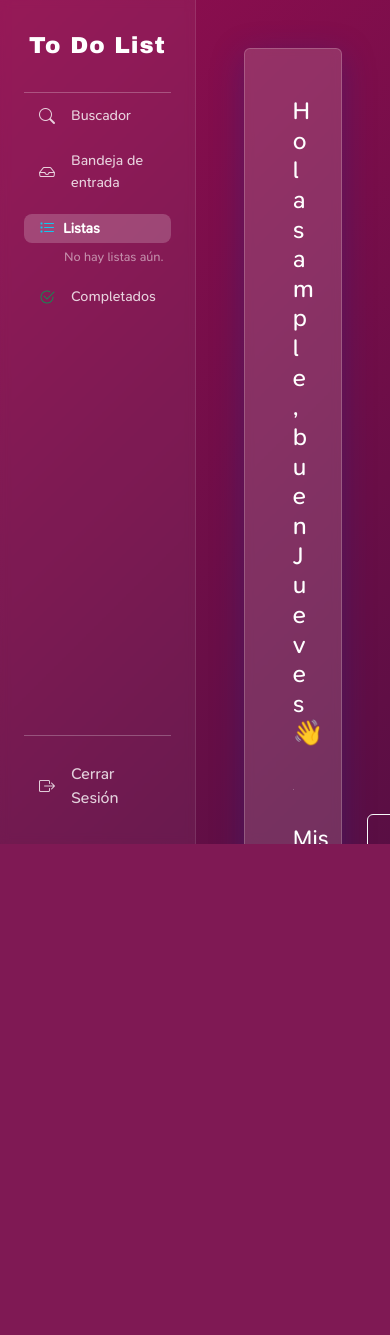
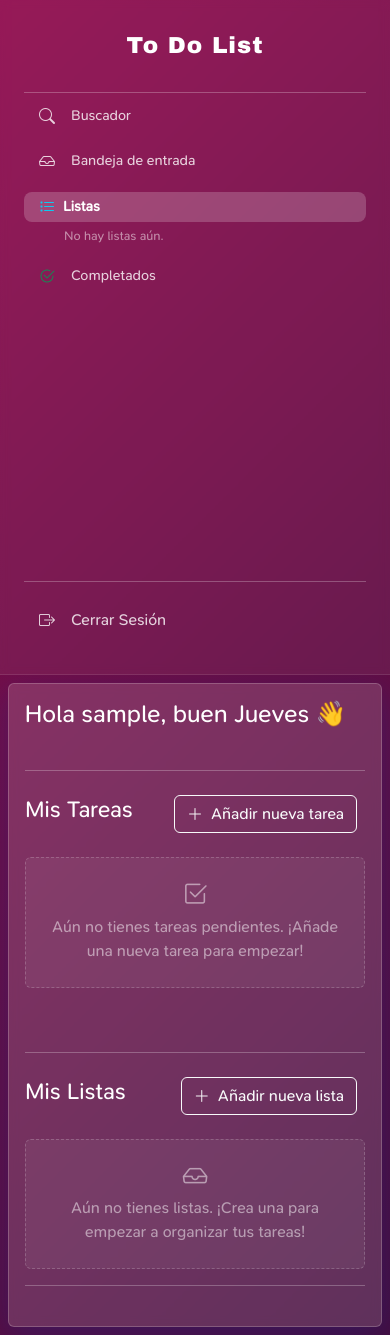
Before and after one commit to whoAlexander/to-do-list-php, a PHP site: page /dashboard.php in a window 390 px wide. Before the commit the page ends 844 px from the top, so only its background shows below. Run offline with PHP 8.4, Linux system fonts and the light colour scheme; the visitor is signed in with stand-in values (Sample User, id 1); data that the repository does not hold is empty.

Commit message:
Responsive de todas las paginas hecho, falta hacer testing

```diff
--- a/dashboard.php
+++ b/dashboard.php
@@ -65,14 +65,44 @@ if ($stmt_listas = $conexion->prepare($sql_listas)) {
         width: 100% !important;
         margin: 0 !important;
         padding: 0 !important;
-    }p
+    }
+
+    /* Diseño normal para PC */
+    .responsive-sidebar {
+        width: 280px;
+        position: sticky;
+        top: 0;
+    }
+
+    /* Diseño para Celulares (pantallas menores a 768px) */
+    @media (max-width: 768px) {
+        .responsive-sidebar {
+            width: 100% !important;
+            height: auto !important;
+            border-right: none !important;
+            border-bottom: 1px solid rgba(255, 255, 255, 0.1);
+        }
+    }
+    /* Diseño para Celulares (pantallas menores a 768px) */
+    @media (max-width: 768px) {
+        .responsive-sidebar {
+            width: 100% !important;
+            height: auto !important;
+            position: relative !important; /* Esto evita que se superponga */
+            border-right: none !important;
+            border-bottom: 1px solid rgba(255, 255, 255, 0.1);
+            padding-bottom: 2rem !important; /* Le da un respiro al final del menú */
+        }
+    }
+
+
 </style>
 <div class="container-fluid px-0 w-100">
-    <div class="d-flex" style="height: 100vh;">
+    <div class="d-block d-md-flex" style="min-height: 100vh;">
 
 
         <!-- barra lateral -->
-        <div class="glass-sidebar p-4 d-flex flex-column h-100" style="width: 280px;">
+        <div class="glass-sidebar p-4 d-flex flex-column responsive-sidebar">
 
             <a href="index.php" class="text-white text-decoration-none mb-4 mt-2">
                 <h3 style="font-family: 'Archivo Black', sans-serif; letter-spacing: 1px; text-align: center;">To Do List</h3>
@@ -148,9 +178,8 @@ if ($stmt_listas = $conexion->prepare($sql_listas)) {
 
 
         <!-- contenido central -->
-        <div class="flex-grow-1 p-5 overflow-auto ">
-
-            <div class="card glass-card p-5" style="width: 100%; max-width: 1000px; text-align: left;">
+        <div class="flex-grow-1 p-2 p-md-5 overflow-auto ">
+            <div class="card glass-card p-3 p-md-5 mx-md-auto" style="width: 100%; max-width: 1000px; text-align: left;">
                 <h2 class="text-white mb-4">Hola <?php echo $_SESSION['username']; ?>, buen <?php echo $diaSemana; ?> 👋</h2>
                 <hr class="text-white opacity-25 mb-4">
 
@@ -171,18 +200,14 @@ if ($stmt_listas = $conexion->prepare($sql_listas)) {
                         <textarea name="descripcion_tarea" class="form-control bg-transparent text-white border-secondary mb-3 shadow-none" placeholder="Descripción (opcional)..." rows="2" style="font-size: 0.9rem; resize: none;"></textarea>
 
 
-                    <div class="d-flex justify-content-between align-items-center">
+                <div class="d-flex justify-content-between align-items-center flex-wrap gap-3">
 
-                         <!-- Selector de Lista -->
                     <div class="d-flex align-items-center gap-2">
                         <i class="bi bi-inbox text-white-50"></i>
-                            <!-- Agregamos la clase 'glass-form-element' -->
                         <select name="lista_id" class="form-select form-select-sm glass-form-element shadow-none" style="width: auto; cursor: pointer;">
 
-                                <!-- Opción por defecto (Bandeja de entrada), su valor es 0 -->
                             <option value="0">Añadir a Lista</option>
 
-                                <!-- Imprimimos las listas reales del usuario -->
                             <?php foreach ($listas_usuario as $lista): ?>
                                 <option value="<?php echo $lista['id_lista']; ?>">
                                     <?php echo htmlspecialchars($lista['nombre_lista']); ?>
@@ -192,12 +217,8 @@ if ($stmt_listas = $conexion->prepare($sql_listas)) {
                         </select>
                     </div>
 
-                         <!-- Botones de Cancelar y Añadir -->
-                        <div class="d-flex gap-2">
-                             <!-- Agregamos 'glass-form-element' al botón cancelar -->
+                    <div class="d-flex gap-2 ms-auto">
                         <button type="button" id="btn-cancelar-tarea" class="btn btn-sm glass-form-element">Cancelar</button>
-
-                            <!-- Agregamos 'glass-btn-primary' al botón de añadir -->
                         <button type="submit" class="btn btn-sm glass-btn-primary">Añadir tarea</button>
                     </div>
 
@@ -212,23 +233,19 @@ if ($stmt_listas = $conexion->prepare($sql_listas)) {
                         <div class="d-flex flex-column gap-3">
 
                             <?php foreach ($tareas_usuario as $tarea): ?>
-                                <!-- Tarjeta horizontal para la tarea -->
-                                <div class="glass-form-element p-3 rounded d-flex justify-content-between align-items-start">
+                                <div class="glass-form-element p-2 p-md-3 rounded d-flex justify-content-between align-items-start">
 
-                                    <!-- Lado Izquierdo: Checkbox, Título, Badge y Descripción -->
-                                    <div class="d-flex gap-3 flex-grow-1">
+                                    <div class="d-flex gap-2 gap-md-3 flex-grow-1 align-items-start">
 
-                                        <!-- Checkbox interactivo -->
-                                        <div class="mt-1">
+                                        <div>
                                             <a href="acciones/completar_tarea.php?id=<?php echo $tarea['id_tarea']; ?>" class="text-decoration-none" title="Marcar como completada">
                                                 <i class="bi bi-circle text-white-50 fs-5" onmouseover="this.classList.remove('bi-circle'); this.classList.add('bi-check-circle', 'text-success');" onmouseout="this.classList.remove('bi-check-circle', 'text-success'); this.classList.add('bi-circle');" style="cursor: pointer; transition: all 0.2s;"></i>
                                             </a>
                                         </div>
 
                                         <div class="d-flex flex-column gap-1 w-100">
-                                            <!-- Fila del título y la píldora -->
                                             <div class="d-flex align-items-center flex-wrap gap-2">
-                                                <h5 class="text-white mb-0" style="font-weight: 500; font-size: 1.1rem;">
+                                                <h5 class="text-white mb-0" style="font-weight: 500; font-size: 1.05rem;">
                                                     <?php echo htmlspecialchars($tarea['titulo']); ?>
                                                 </h5>
 
--- a/includes/header.php
+++ b/includes/header.php
@@ -8,7 +8,7 @@
 
     <link href="https://cdn.jsdelivr.net/npm/bootstrap@5.3.3/dist/css/bootstrap.min.css" rel="stylesheet" integrity="sha384-QWTKZyjpPEjISv5WaRU9OFeRpok6YctnYmDr5pNlyT2bRjXh0JMhjY6hW+ALEwIH" crossorigin="anonymous">
     <link rel="stylesheet" href="https://cdn.jsdelivr.net/npm/bootstrap-icons@1.11.3/font/bootstrap-icons.min.css">
-    <link rel="stylesheet" href="assets/css/style.css?v=2.0">
+    <link rel="stylesheet" href="assets/css/style.css?v=4.2">
 </head>
 <body>
 <main>
```
Also changed, not shown: bandejaDeEntrada.php (+26 -17 lines), buscador.php (+23 -4 lines), completados.php (+24 -6 lines), lista.php (+34 -15 lines), login.php (+11 -5 lines), register.php (+8 -3 lines). Lines whose indentation alone changed are shown as unchanged.
